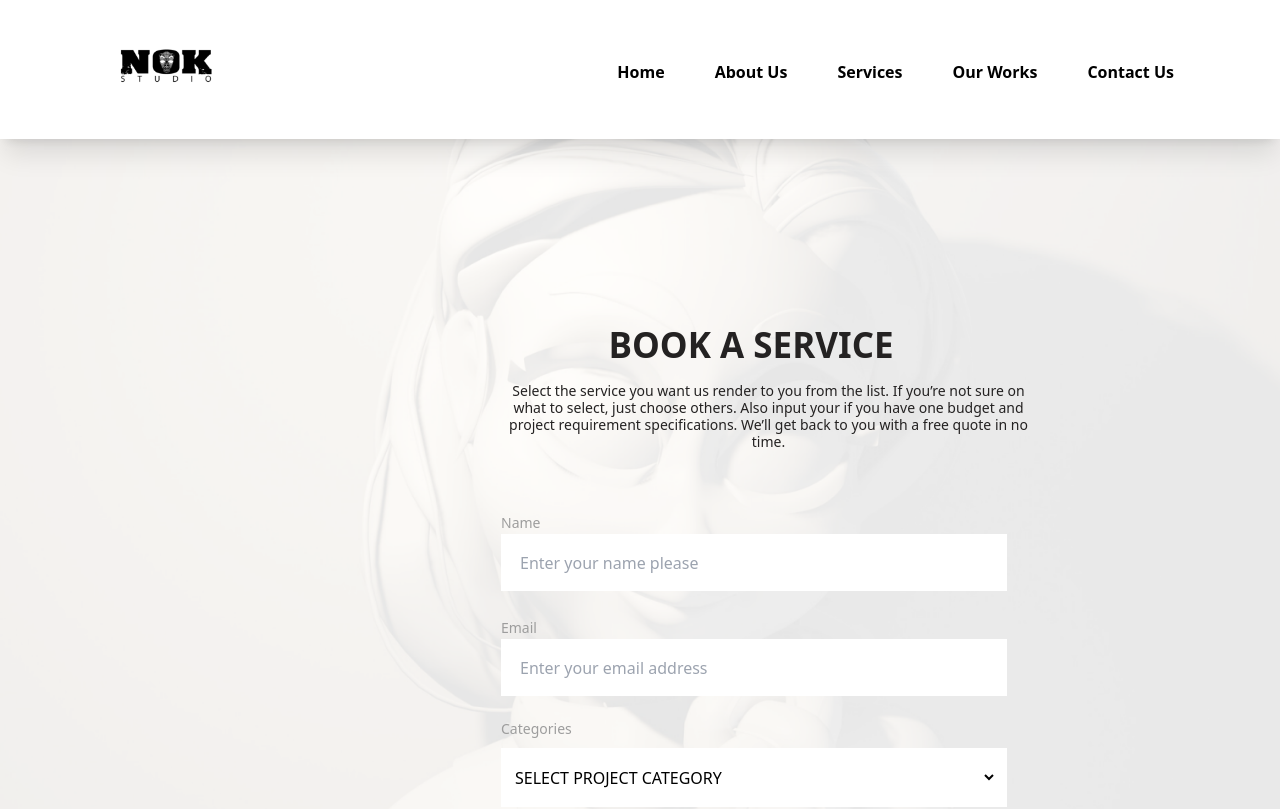
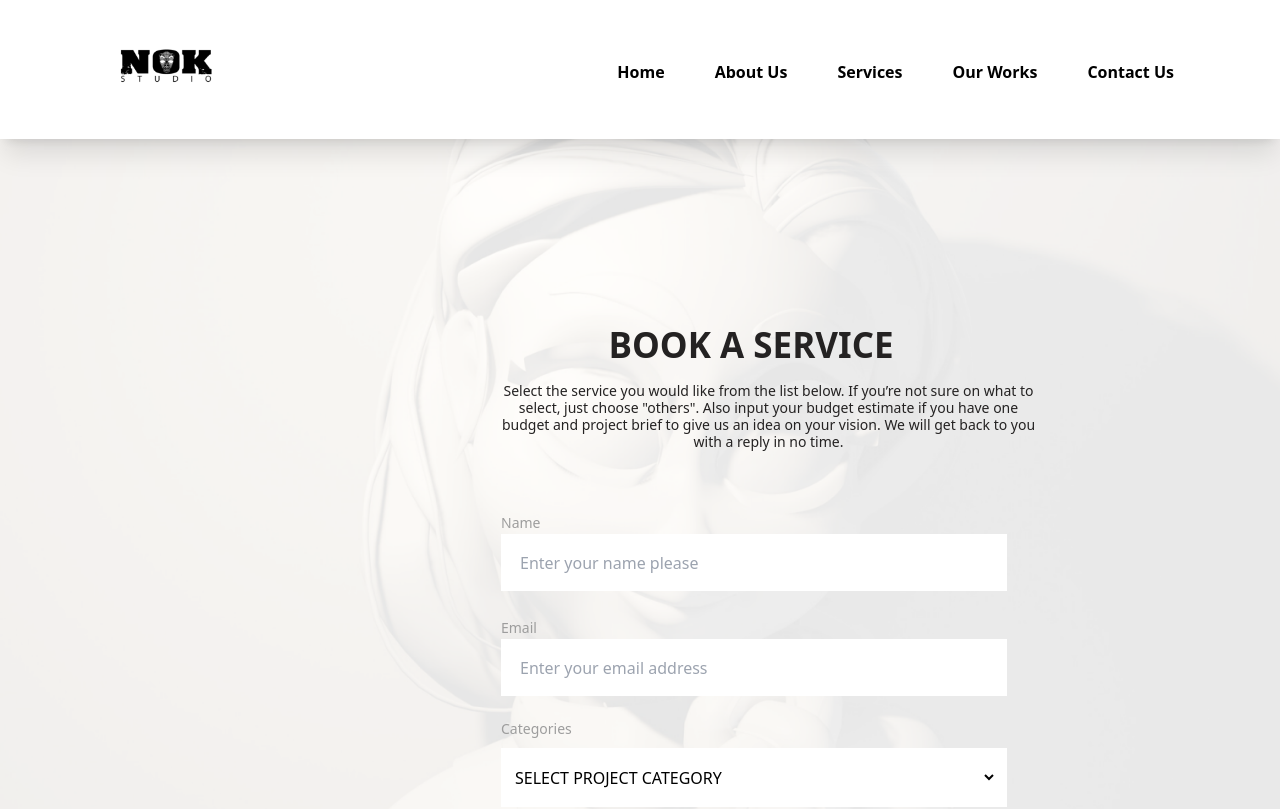
Before and after one commit to JosephKeswet/Nokstudios, a Next.js app: page /Book in a window 1280 px wide. Shown: the top 809 px of the page. Built offline with nearby package versions, Linux system fonts and the light colour scheme; a web font is replaced by a local one; what @material-tailwind/react would draw is missing.

Commit message:
Update booking description text

```diff
--- a/pages/Book.js
+++ b/pages/Book.js
@@ -191,7 +191,7 @@ const Book = () => {
         <main className='xl:px-[501px] lg:px-[350px] lg:h-[1355px] w-full lg:bg-cover h-[1200px] bg-no-repeat flex flex-col  mb-[29px] bg-[url("../Assets/img/Book_Bg.png")] xl:bg-contain '>
             <div className=' pt-[150px] w-[350px] mx-auto lg:mx-0 lg:w-[500px] lg:pt-[324px]'>
                 <h1 className='text-[35px] font-semibold leading-[42px] text-[#242222] text-center mb-[16px]'>BOOK A SERVICE</h1>
-                <p className='lg:w-[535px] w-[350px] h-[68px] text-center text-[#242222] font-normal leading-[17px] text-[14px]'>Select the service you want us render to you from the list. If you’re not sure on what to select, just choose others. Also input your if you have one budget and project requirement specifications. We’ll get back to you with a free quote in no time.</p>
+                <p className='lg:w-[535px] w-[350px] h-[68px] text-center text-[#242222] font-normal leading-[17px] text-[14px]'>Select the service you would like from the list below. If you’re not sure on what to select, just choose "others". Also input your budget estimate if you have one budget and project brief to give us an idea on your vision. We will get back to you with a reply in no time.</p>
             </div>
             {/* Booking form goes here */}
             <form ref={form} onSubmit={sendEmail} className='mt-[36px]'>
```
